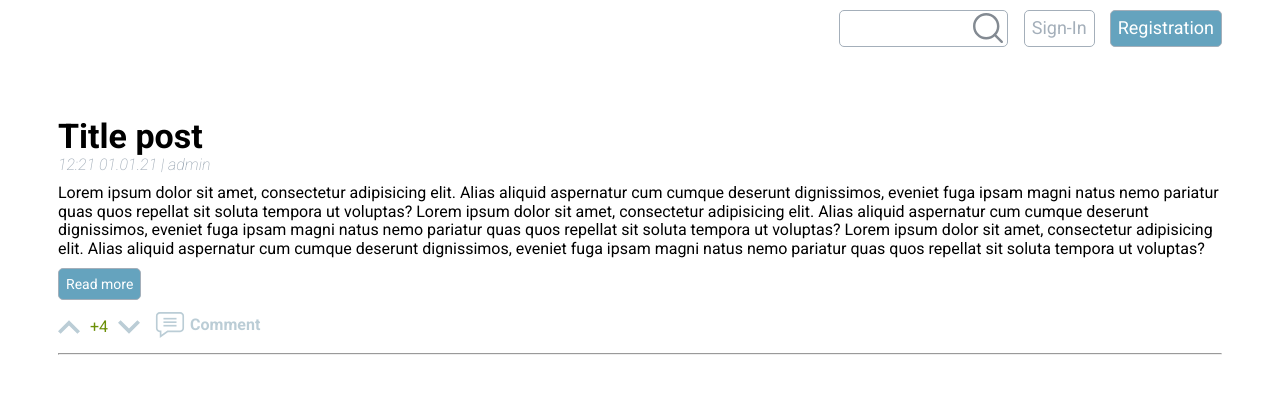
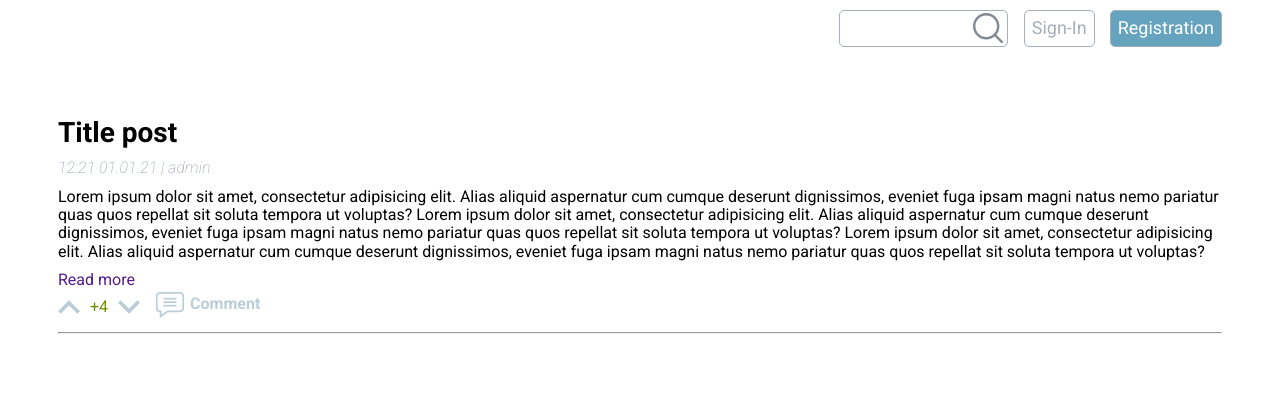
Before and after one commit to Andrey-Ysk/blog_project, a Flask app: page / in a window 1280 px wide. Shown: the part 88-482 px from the top of the page. Run offline with Flask 2, Linux system fonts and the light colour scheme.

Commit message:
refactoring main.css

```diff
--- a/app/static/main.css
+++ b/app/static/main.css
@@ -5,6 +5,18 @@ a:hover, a:visited, a:link, a:active {
     text-decoration: none;
 }
 p {
+    margin: 0;
+}
+form {
+    border: 0;
+    padding: 0;
+}
+fieldset {
+    border: 0;
+    padding: 0;
+}
+ul {
+    padding: 0;
     margin: 0;
 }
 html, body {
@@ -106,8 +118,9 @@ html, body {
     margin: 60px 0;
 }
 .post__title {
-    font-size: 34px;
     margin: 0;
+    padding-bottom: 10px;
+    font-size: 28px;
     color: #000000;
 }
 .post__info {
@@ -117,23 +130,9 @@ html, body {
 .post__text {
     padding: 10px 0;
 }
-.post__read-more {
-    display: inline-block;
-    padding: 7px;
-    border-radius: 5px;
-    font-size: 14px;
-    background-color: #65a3be;
-    border: 1px solid #a4afba;
-    color: #ffffff;
-}
-.post__read-more:hover {
-    background-color: #548eaa;
-}
 .post-stats {
     display: flex;
     list-style-type: none;
-    padding: 0;
-    margin: 10px 0 0 0;
 }
 .post-stats__rating {
     display: inline-flex;
@@ -201,12 +200,6 @@ html, body {
 }
 .form {
     margin-top: 40px;
-    border: 0;
-    padding: 0;
-}
-.form__fields {
-    border: 0;
-    padding: 0;
 }
 .form__field {
     padding-bottom: 20px;
```
